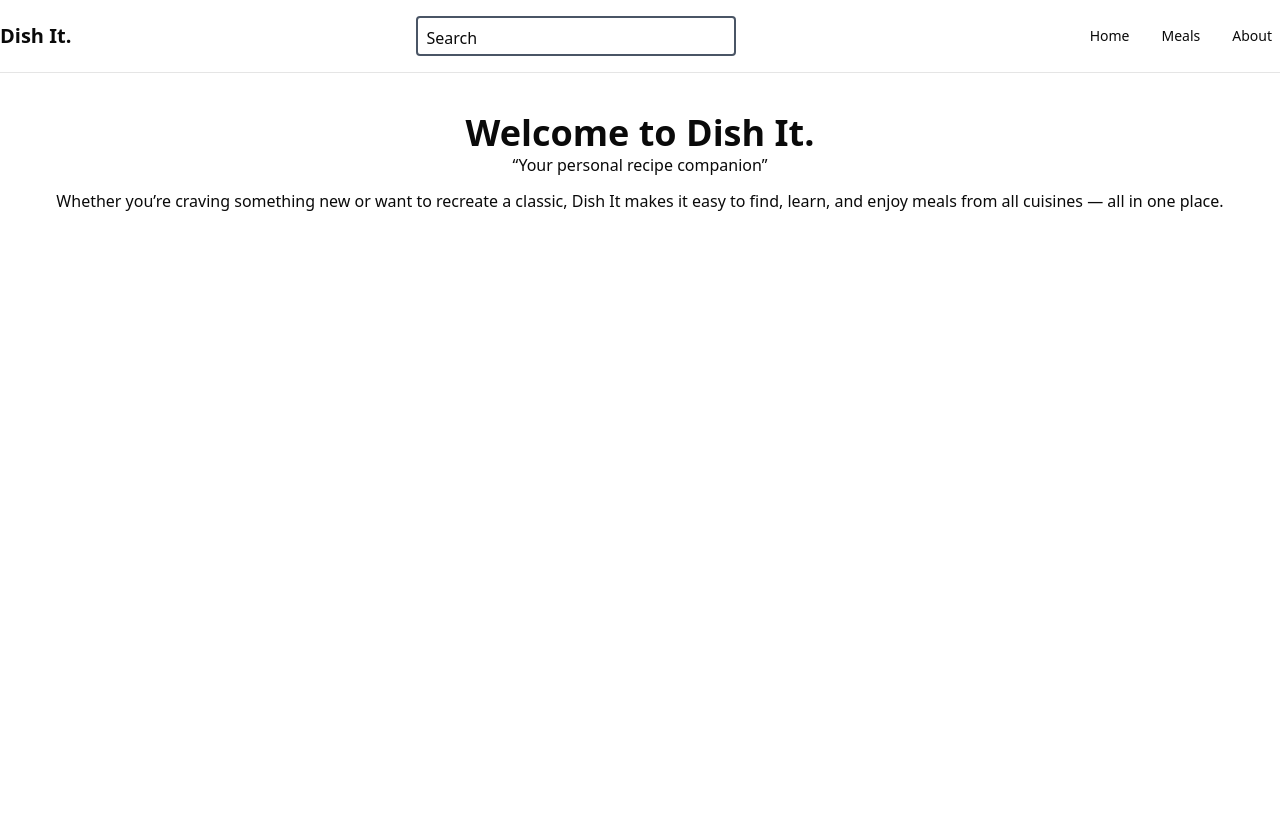
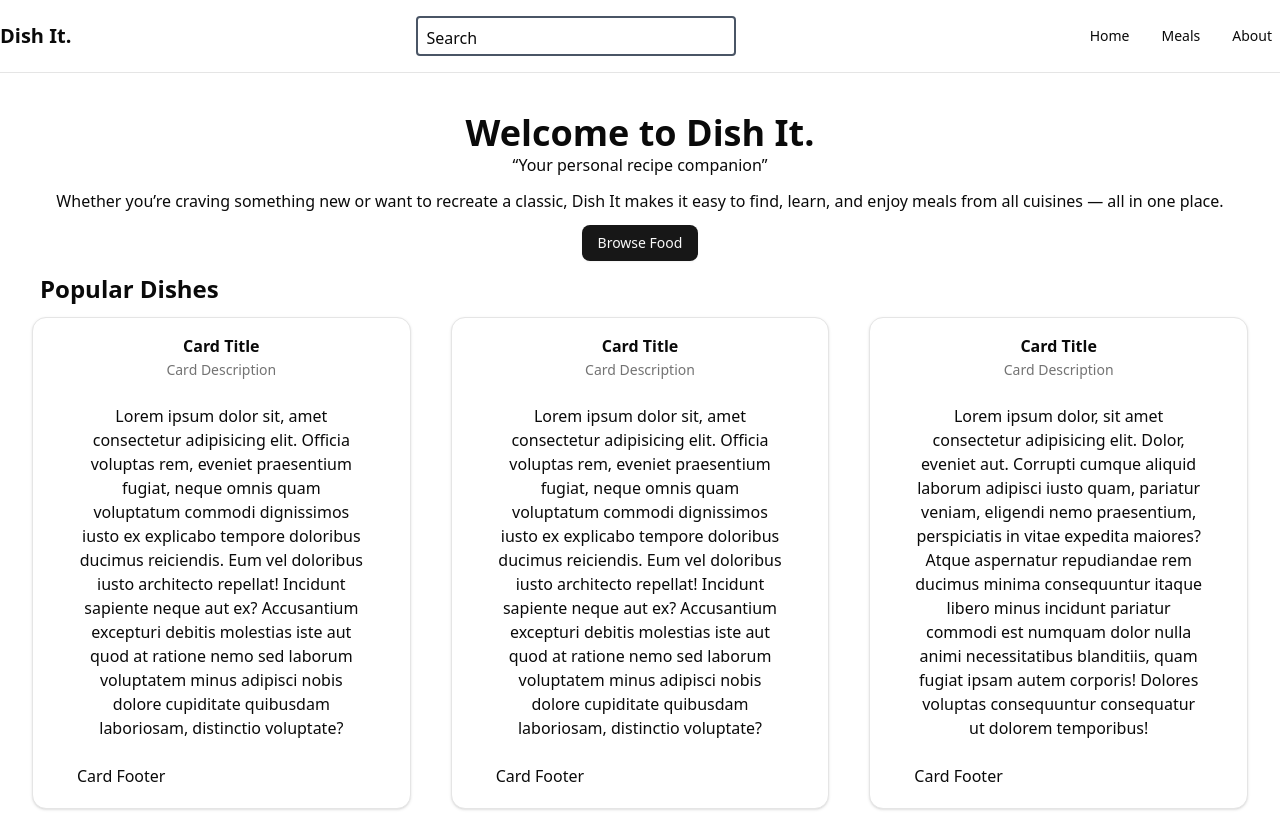
Before and after one commit to Matthew-act546/Dish-It, a React (Vite) app: page / in a window 1280 px wide. Before the commit the page ends 800 px from the top, so only its background shows below. Built offline with nearby package versions, Linux system fonts and the light colour scheme.

Commit message:
add button and cards

```diff
--- a/package.json
+++ b/package.json
@@ -12,6 +12,7 @@
   "dependencies": {
     "@radix-ui/react-dialog": "^1.1.14",
     "@radix-ui/react-navigation-menu": "^1.2.13",
+    "@radix-ui/react-slot": "^1.2.3",
     "@tailwindcss/vite": "^4.1.11",
     "class-variance-authority": "^0.7.1",
     "clsx": "^2.1.1",
--- a/src/components/Home.jsx
+++ b/src/components/Home.jsx
@@ -1,5 +1,14 @@
 import NavigationalBar from "./NavigationalBar";
-
+import {
+  Card,
+  CardAction,
+  CardContent,
+  CardDescription,
+  CardFooter,
+  CardHeader,
+  CardTitle,
+} from "@/components/ui/card"
+import { Button } from "@/components/ui/button"
 
 
 export default function Home() {
@@ -7,13 +16,65 @@ export default function Home() {
     <>
     <NavigationalBar />
 
+    <div className="mx-5">
       <div className="text-center mt-10">
         <h1 className="text-4xl font-bold">Welcome to Dish It.</h1>
         <p className="">“Your personal recipe companion”</p>
         <p className="mt-3 mx-5">
           Whether you’re craving something new or want to recreate a classic, Dish It makes it easy to find, learn, and enjoy meals from all cuisines — all in one place.
         </p>
+        <Button className={"mt-3"}>Browse Food</Button>
 
+        <div>
+          <h1 className="text-2xl ml-5 text-start mt-3 font-bold">Popular Dishes</h1>
+          <div className="grid grid-cols-3 gap-10 my-3 mx-3">
+            <div>
+              <Card className="p-5">
+                <CardHeader>
+                  <CardTitle>Card Title</CardTitle>
+                  <CardDescription>Card Description</CardDescription>
+                </CardHeader>
+                <CardContent>
+                  <p>Lorem ipsum dolor sit, amet consectetur adipisicing elit. Officia voluptas rem, eveniet praesentium fugiat, neque omnis quam voluptatum commodi dignissimos iusto ex explicabo tempore doloribus ducimus reiciendis. Eum vel doloribus iusto architecto repellat! Incidunt sapiente neque aut ex? Accusantium excepturi debitis molestias iste aut quod at ratione nemo sed laborum voluptatem minus adipisci nobis dolore cupiditate quibusdam laboriosam, distinctio voluptate?</p>
+                </CardContent>
+                <CardFooter>
+                  <p>Card Footer</p>
+                </CardFooter>
+              </Card>
+            </div>
+
+            <div>
+              <Card className="p-5">
+                <CardHeader>
+                  <CardTitle>Card Title</CardTitle>
+                  <CardDescription>Card Description</CardDescription>
+                </CardHeader>
+                <CardContent>
+                  <p>Lorem ipsum dolor sit, amet consectetur adipisicing elit. Officia voluptas rem, eveniet praesentium fugiat, neque omnis quam voluptatum commodi dignissimos iusto ex explicabo tempore doloribus ducimus reiciendis. Eum vel doloribus iusto architecto repellat! Incidunt sapiente neque aut ex? Accusantium excepturi debitis molestias iste aut quod at ratione nemo sed laborum voluptatem minus adipisci nobis dolore cupiditate quibusdam laboriosam, distinctio voluptate?</p>
+                </CardContent>
+                <CardFooter>
+                  <p>Card Footer</p>
+                </CardFooter>
+              </Card>
+            </div>
+
+            <div>
+              <Card className="p-5">
+                <CardHeader>
+                  <CardTitle>Card Title</CardTitle>
+                  <CardDescription>Card Description</CardDescription>
+                </CardHeader>
+                <CardContent>
+                  <p>Lorem ipsum dolor, sit amet consectetur adipisicing elit. Dolor, eveniet aut. Corrupti cumque aliquid laborum adipisci iusto quam, pariatur veniam, eligendi nemo praesentium, perspiciatis in vitae expedita maiores? Atque aspernatur repudiandae rem ducimus minima consequuntur itaque libero minus incidunt pariatur commodi est numquam dolor nulla animi necessitatibus blanditiis, quam fugiat ipsam autem corporis! Dolores voluptas consequuntur consequatur ut dolorem temporibus!</p>
+                </CardContent>
+                <CardFooter>
+                  <p>Card Footer</p>
+                </CardFooter>
+              </Card>
+            </div>
+          </div>
+        </div>
+      </div>
     </div>
     </>
   )
--- /dev/null
+++ b/src/components/ui/button.jsx
@@ -0,0 +1,55 @@
+import * as React from "react"
+import { Slot } from "@radix-ui/react-slot"
+import { cva } from "class-variance-authority";
+
+import { cn } from "@/lib/utils"
+
+const buttonVariants = cva(
+  "inline-flex items-center justify-center gap-2 whitespace-nowrap rounded-md text-sm font-medium transition-all disabled:pointer-events-none disabled:opacity-50 [&_svg]:pointer-events-none [&_svg:not([class*='size-'])]:size-4 shrink-0 [&_svg]:shrink-0 outline-none focus-visible:border-ring focus-visible:ring-ring/50 focus-visible:ring-[3px] aria-invalid:ring-destructive/20 dark:aria-invalid:ring-destructive/40 aria-invalid:border-destructive",
+  {
+    variants: {
+      variant: {
+        default:
+          "bg-primary text-primary-foreground shadow-xs hover:bg-primary/90",
+        destructive:
+          "bg-destructive text-white shadow-xs hover:bg-destructive/90 focus-visible:ring-destructive/20 dark:focus-visible:ring-destructive/40 dark:bg-destructive/60",
+        outline:
+          "border bg-background shadow-xs hover:bg-accent hover:text-accent-foreground dark:bg-input/30 dark:border-input dark:hover:bg-input/50",
+        secondary:
+          "bg-secondary text-secondary-foreground shadow-xs hover:bg-secondary/80",
+        ghost:
+          "hover:bg-accent hover:text-accent-foreground dark:hover:bg-accent/50",
+        link: "text-primary underline-offset-4 hover:underline",
+      },
+      size: {
+        default: "h-9 px-4 py-2 has-[>svg]:px-3",
+        sm: "h-8 rounded-md gap-1.5 px-3 has-[>svg]:px-2.5",
+        lg: "h-10 rounded-md px-6 has-[>svg]:px-4",
+        icon: "size-9",
+      },
+    },
+    defaultVariants: {
+      variant: "default",
+      size: "default",
+    },
+  }
+)
+
+function Button({
+  className,
+  variant,
+  size,
+  asChild = false,
+  ...props
+}) {
+  const Comp = asChild ? Slot : "button"
+
+  return (
+    <Comp
+      data-slot="button"
+      className={cn(buttonVariants({ variant, size, className }))}
+      {...props} />
+  );
+}
+
+export { Button, buttonVariants }
--- /dev/null
+++ b/src/components/ui/card.jsx
@@ -0,0 +1,101 @@
+import * as React from "react"
+
+import { cn } from "@/lib/utils"
+
+function Card({
+  className,
+  ...props
+}) {
+  return (
+    <div
+      data-slot="card"
+      className={cn(
+        "bg-card text-card-foreground flex flex-col gap-6 rounded-xl border py-6 shadow-sm",
+        className
+      )}
+      {...props} />
+  );
+}
+
+function CardHeader({
+  className,
+  ...props
+}) {
+  return (
+    <div
+      data-slot="card-header"
+      className={cn(
+        "@container/card-header grid auto-rows-min grid-rows-[auto_auto] items-start gap-1.5 px-6 has-data-[slot=card-action]:grid-cols-[1fr_auto] [.border-b]:pb-6",
+        className
+      )}
+      {...props} />
+  );
+}
+
+function CardTitle({
+  className,
+  ...props
+}) {
+  return (
+    <div
+      data-slot="card-title"
+      className={cn("leading-none font-semibold", className)}
+      {...props} />
+  );
+}
+
+function CardDescription({
+  className,
+  ...props
+}) {
+  return (
+    <div
+      data-slot="card-description"
+      className={cn("text-muted-foreground text-sm", className)}
+      {...props} />
+  );
+}
+
+function CardAction({
+  className,
+  ...props
+}) {
+  return (
+    <div
+      data-slot="card-action"
+      className={cn(
+        "col-start-2 row-span-2 row-start-1 self-start justify-self-end",
+        className
+      )}
+      {...props} />
+  );
+}
+
+function CardContent({
+  className,
+  ...props
+}) {
+  return (<div data-slot="card-content" className={cn("px-6", className)} {...props} />);
+}
+
+function CardFooter({
+  className,
+  ...props
+}) {
+  return (
+    <div
+      data-slot="card-footer"
+      className={cn("flex items-center px-6 [.border-t]:pt-6", className)}
+      {...props} />
+  );
+}
+
+export {
+  Card,
+  CardHeader,
+  CardFooter,
+  CardTitle,
+  CardAction,
+  CardDescription,
+  CardContent,
+}
```
Also changed, not shown: 1 other file (tests, documents, lock files or other folders). Lines whose indentation alone changed are shown as unchanged.
